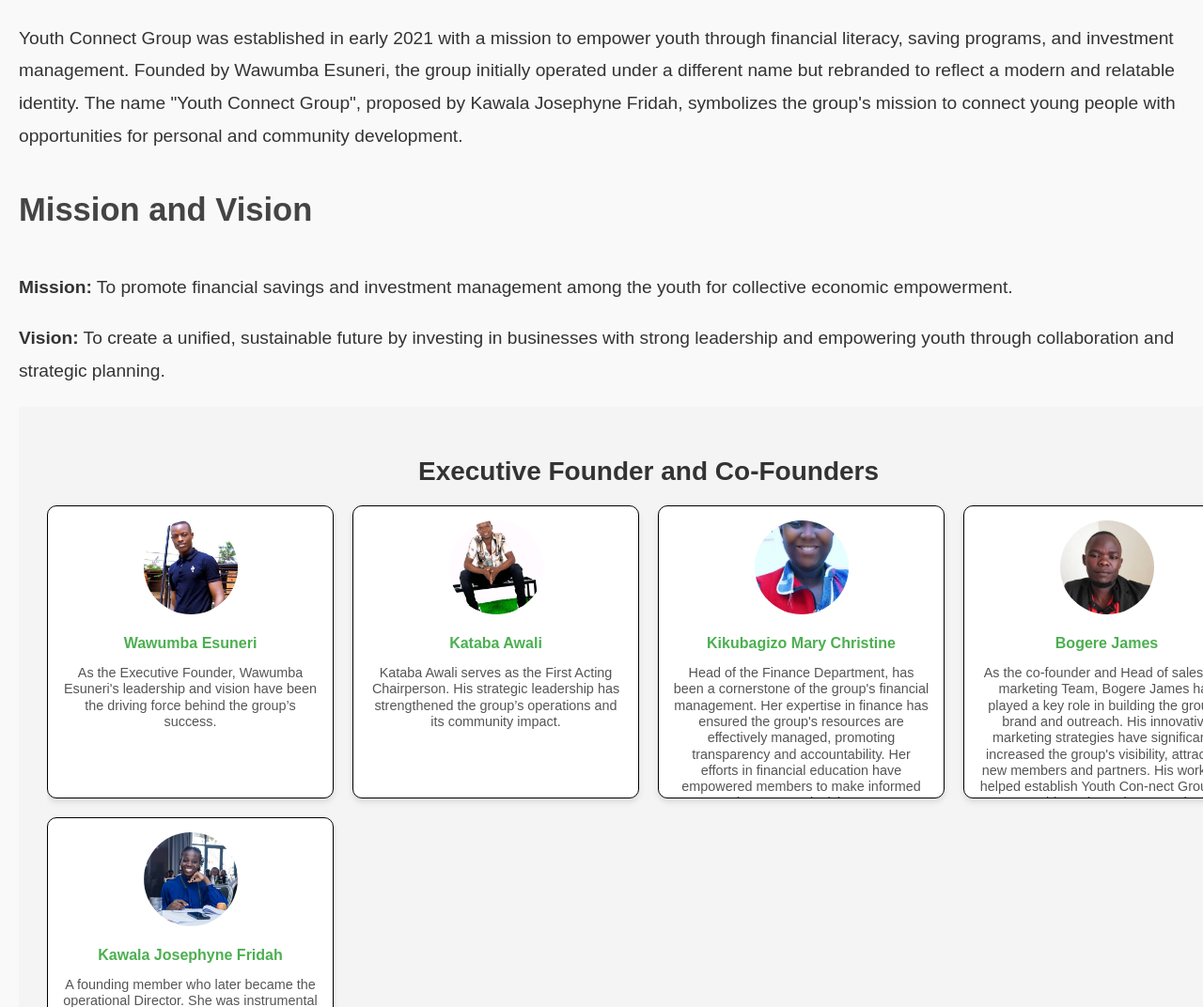
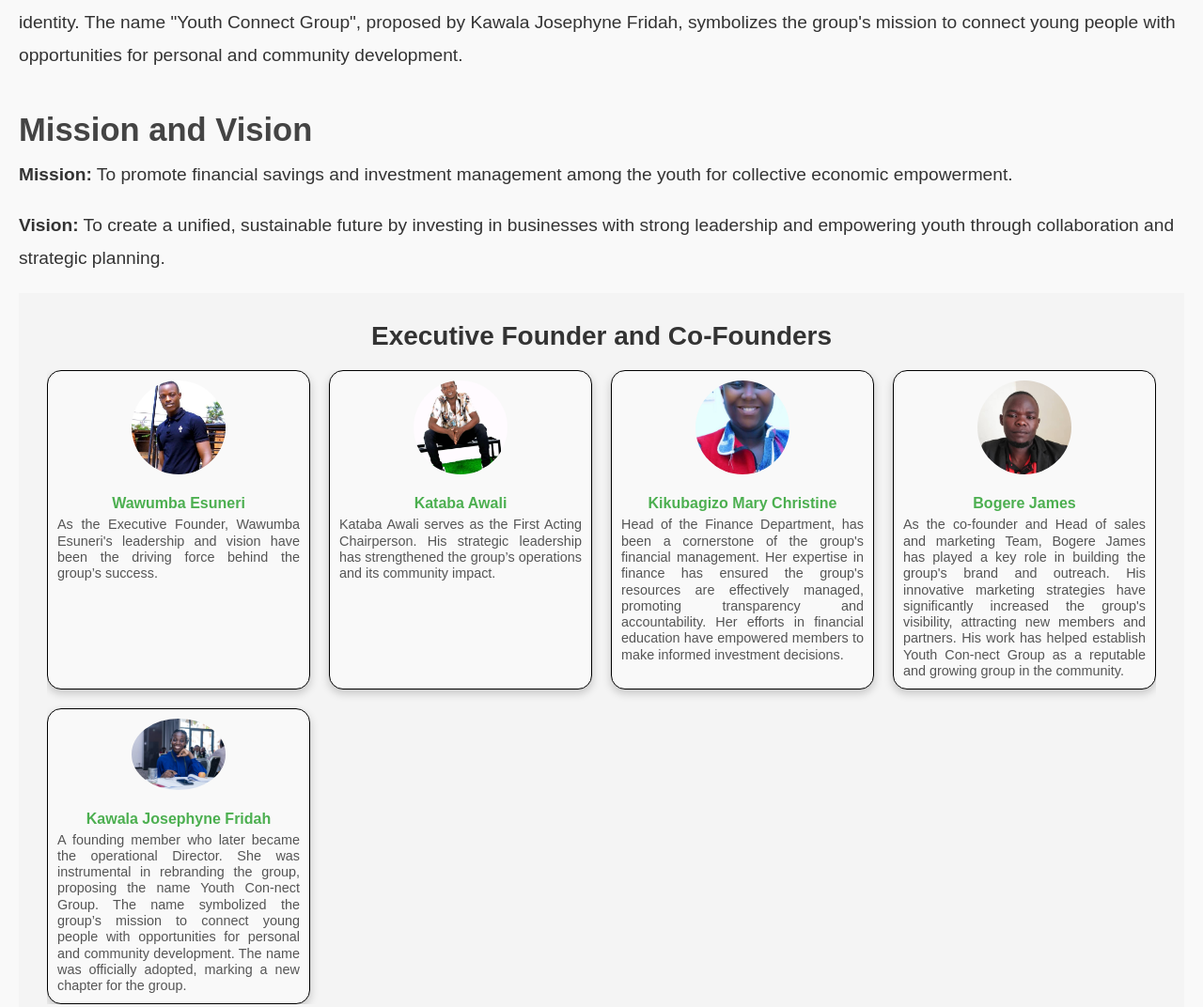
Before and after one commit to Kiggund/my_website, a plain HTML site: page index.html in a window 1280 px wide. Shown: the part 776-1848 px from the top of the page at 94% size. Drawn offline with Linux system fonts and the light colour scheme.

Commit message:
improved styling of the founders section and the body to justify the items, improved text wrapping within the member cards, improved on the overflow to show all information, i even adjusted on height and set to auto for responsiveness.

```diff
--- a/styles.css
+++ b/styles.css
@@ -3,15 +3,25 @@ html, body {
   font-family: Arial, sans-serif;
   margin: 0;
   padding: 0;
-  /*line-height: 1.6;*/
   box-sizing: border-box;
-  overflow-x: hidden;
+ /*overflow-x: hidden;*/
 }
 
-header, footer, section, img {
+header, footer, section, {
     margin: 0;
     padding: 0;
     width: 100%; /* Makes them span across the page */
+}
+
+.img {
+  max-width: 100%;
+  height: auto;
+}
+
+* {
+  margin: 0;
+  padding: 0;
+  box-sizing: border-box;
 }
 
 .logo img {
@@ -149,9 +159,9 @@ header, footer, section, img {
   padding: 10px;
   border: 1px solid;
   border-radius: 15px;
-  height: 280px;
+  height: auto;
   background-color: #f9f9f9;
-  overflow: hidden;
+  overflow: visible;
   transition: transform 0.3s, box-shadow 0.3s ease;
 }
 
@@ -168,8 +178,11 @@ header, footer, section, img {
 
 .founder img {
   width: 100px;
-  height: 100px;
-  border-radius: 70%;
+  height: auto;
+  max-width: 100px;
+  box-sizing: border-box;
+  max-height: 100px;
+  border-radius: 50%;
   margin-bottom: 10px;
   object-fit: cover;
 }
@@ -186,6 +199,8 @@ header, footer, section, img {
  /*margin: 0;*/
   line-height: 1.2;
   font-size: 0.9rem;
+  text-align: justify;
+  white-space: normal;
 }
 
 .founders-container {
@@ -212,7 +227,7 @@ header, footer, section, img {
   }
 }
 
-.founder {
+/*.founder {
   background: #fff;
   padding: 15px;
   border-radius: 10px;
@@ -220,9 +235,9 @@ header, footer, section, img {
   flex: 0 0 300px; /* Keeps each card a fixed size */
 }
 
-.founders-container:hover {
+/*.founders-container:hover {
   animation-play-state: paused;
-}
+}*/
 
 @media (max-width: 768px) {
   .founders-container {
```
